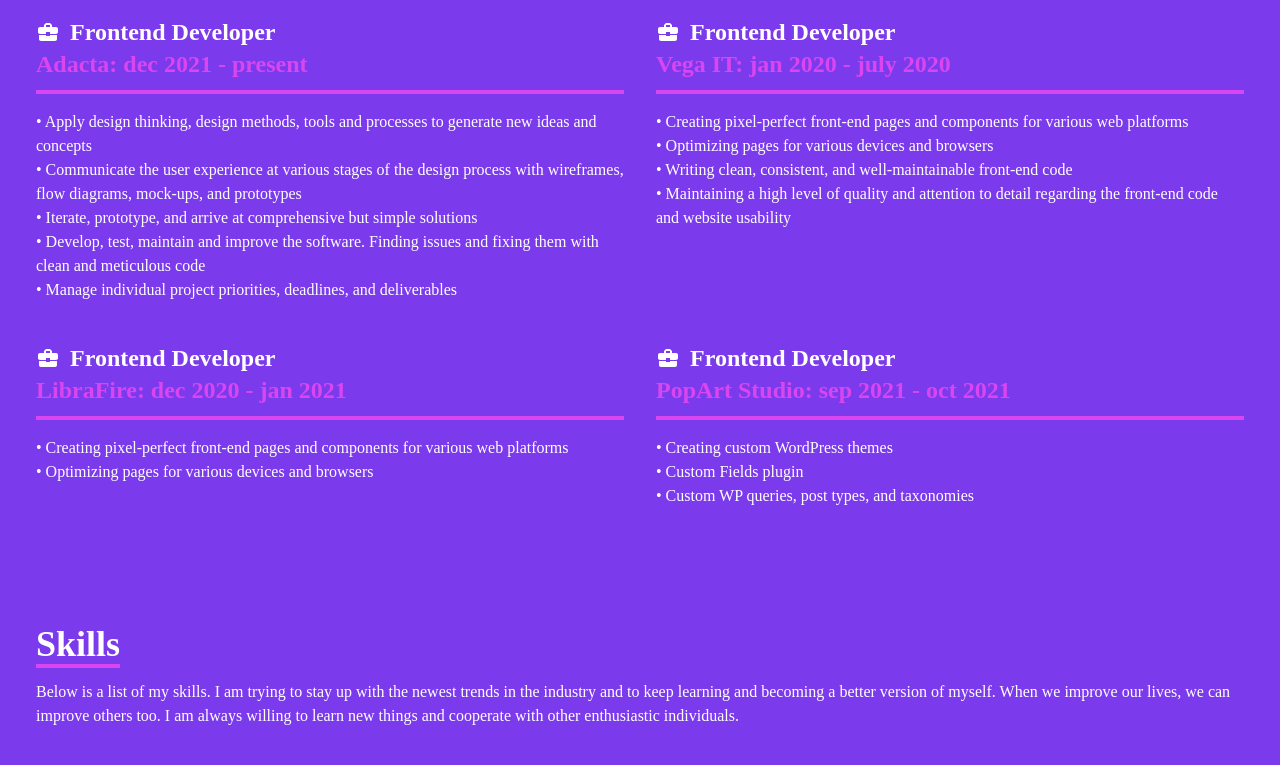
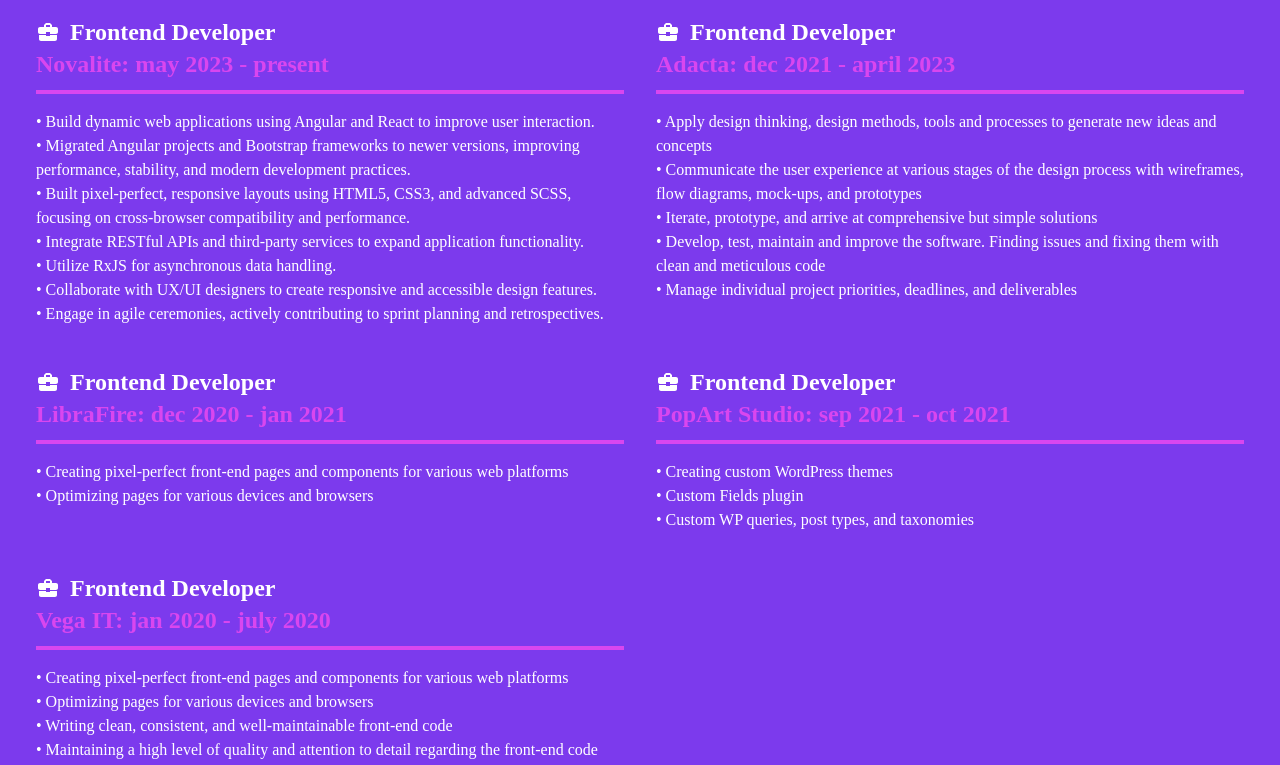
Before and after one commit to jovana-marceta/portfolio_2022, a React (Create React App) app: page / in a window 1280 px wide. Shown: the part 1140-1905 px from the top of the page. Built offline with nearby package versions, Linux system fonts and the light colour scheme.

Commit message:
Update experience and skills

```diff
--- a/src/components/Experience.jsx
+++ b/src/components/Experience.jsx
@@ -1,80 +1,133 @@
-import React from 'react'
-import {MdBusinessCenter} from 'react-icons/md'
+import React from "react";
+import { MdBusinessCenter } from "react-icons/md";
 
 const About = () => {
   return (
-    <div name='experience' className='w-full h-full py-[100px] bg-violet-600 text-white'>
+    <div
+      name='experience'
+      className='w-full h-full py-[100px] bg-violet-600 text-white'
+    >
       <div className='flex flex-col justify-center items-center w-full h-full'>
         <div className='max-w-[1240px] w-full px-4 grid grid-cols-2 gap-8'>
           <div className='sm:text-right pb-8 pl-4'>
-                    <p className='text-4xl font-bold inline border-b-4 border-fuchsia-500'>Experience</p>
+            <p className='text-4xl font-bold inline border-b-4 border-fuchsia-500'>
+              Experience
+            </p>
           </div>
-                <div>
-                </div>
+          <div></div>
         </div>
         <div className='max-w-[1240px] w-full px-4 grid sm:grid-cols-2 gap-8 px-4 mb-10'>
           <div className='sm:text-right text-4xl font-bold'>
             <p>You want a perfect website? I will create it for You ✨</p>
           </div>
           <div>
-                    <p>I wrote my first HTML and CSS piece of code during high school. I will never forget that fantastic feeling after building a simple page (and yeah, I too had felt like I hack NASA lmao 😄). The same year, I watched Mr. Robot and Silicon Valley that gave me a huge programming boost. I started learning and exploring the world of UI design and front-end development. I continue my journey at Higher Education Technical School of Professional Studies. The rest is history.</p>
+            <p>
+              I wrote my first HTML and CSS piece of code during high school. I
+              will never forget that fantastic feeling after building a simple
+              page (and yeah, I too had felt like I hack NASA lmao 😄). The same
+              year, I watched Mr. Robot and Silicon Valley that gave me a huge
+              programming boost. I started learning and exploring the world of
+              UI design and front-end development. I continue my journey at
+              Higher Education Technical School of Professional Studies. The
+              rest is history.
+            </p>
           </div>
         </div>
 
-            <div className='max-w-[1240px] w-full px-4 grid sm:grid-cols-2 gap-8  mb-10'>
+        <div className='max-w-[1240px] w-full px-4 grid sm:grid-cols-2 gap-8 mb-10'>
           <div>
             <div className='border-b-4 border-fuchsia-500 mb-4'>
-                        <h3 className='text-2xl font-bold flex items-center justify-start gap-x-[10px]'> <MdBusinessCenter className='inline'/> Frontend Developer</h3>
-                        <h4 className='text-2xl text-fuchsia-500 font-bold mb-[10px]'>Adacta: dec 2021 - present</h4>
+              <h3 className='text-2xl font-bold flex items-center justify-start gap-x-[10px]'>
+                {" "}
+                <MdBusinessCenter className='inline' /> Frontend Developer
+              </h3>
+              <h4 className='text-2xl text-fuchsia-500 font-bold mb-[10px]'>
+                Novalite: may 2023 - present
+              </h4>
             </div>
             <ul>
               <li className='px-0'>
-                        • Apply design thinking, design methods, tools and processes to generate new ideas and concepts
+                • Build dynamic web applications using Angular and React to
+                improve user interaction.
               </li>
               <li className='px-0'>
-                        • Communicate the user experience at various stages of the design process with wireframes, flow diagrams, mock-ups, and prototypes
+                • Migrated Angular projects and Bootstrap frameworks to newer
+                versions, improving performance, stability, and modern
+                development practices.
               </li>
               <li className='px-0'>
-                        • Iterate, prototype, and arrive at comprehensive but simple solutions
+                • Built pixel-perfect, responsive layouts using HTML5, CSS3, and
+                advanced SCSS, focusing on cross-browser compatibility and
+                performance.
               </li>
               <li className='px-0'>
-                        • Develop, test, maintain and improve the software. Finding issues and fixing them with clean and meticulous code
+                • Integrate RESTful APIs and third-party services to expand
+                application functionality.
               </li>
               <li className='px-0'>
-                        • Manage individual project priorities, deadlines, and deliverables
+                • Utilize RxJS for asynchronous data handling.
+              </li>
+              <li className='px-0'>
+                • Collaborate with UX/UI designers to create responsive and
+                accessible design features.
+              </li>
+              <li className='px-0'>
+                • Engage in agile ceremonies, actively contributing to sprint
+                planning and retrospectives.
               </li>
             </ul>
           </div>
           <div>
             <div className='border-b-4 border-fuchsia-500 mb-4'>
-                            <h3 className='text-2xl font-bold flex items-center justify-start gap-x-[10px]'> <MdBusinessCenter className='inline'/> Frontend Developer</h3>
-                            <h4 className='text-2xl text-fuchsia-500 font-bold mb-[10px]'>Vega IT: jan 2020 - july 2020</h4>
+              <h3 className='text-2xl font-bold flex items-center justify-start gap-x-[10px]'>
+                {" "}
+                <MdBusinessCenter className='inline' /> Frontend Developer
+              </h3>
+              <h4 className='text-2xl text-fuchsia-500 font-bold mb-[10px]'>
+                Adacta: dec 2021 - april 2023
+              </h4>
             </div>
             <ul>
               <li className='px-0'>
-                            • Creating pixel-perfect front-end pages and components for various web platforms
+                • Apply design thinking, design methods, tools and processes to
+                generate new ideas and concepts
               </li>
               <li className='px-0'>
-                            • Optimizing pages for various devices and browsers
+                • Communicate the user experience at various stages of the
+                design process with wireframes, flow diagrams, mock-ups, and
+                prototypes
               </li>
               <li className='px-0'>
-                            • Writing clean, consistent, and well-maintainable front-end code
+                • Iterate, prototype, and arrive at comprehensive but simple
+                solutions
               </li>
               <li className='px-0'>
-                            • Maintaining a high level of quality and attention to detail regarding the front-end code and website usability
+                • Develop, test, maintain and improve the software. Finding
+                issues and fixing them with clean and meticulous code
+              </li>
+              <li className='px-0'>
+                • Manage individual project priorities, deadlines, and
+                deliverables
               </li>
             </ul>
           </div>
         </div>
-            <div className='max-w-[1240px] w-full px-4 grid sm:grid-cols-2 gap-8 px-4'>
+        <div className='max-w-[1240px] w-full px-4 grid sm:grid-cols-2 gap-8 px-4 mb-10'>
           <div>
             <div className='border-b-4 border-fuchsia-500 mb-4'>
-                        <h3 className='text-2xl font-bold flex items-center justify-start gap-x-[10px]'> <MdBusinessCenter className='inline'/>Frontend Developer</h3>
-                        <h4 className='text-2xl text-fuchsia-500 font-bold mb-[10px]'>LibraFire: dec 2020 - jan 2021</h4>
+              <h3 className='text-2xl font-bold flex items-center justify-start gap-x-[10px]'>
+                {" "}
+                <MdBusinessCenter className='inline' />
+                Frontend Developer
+              </h3>
+              <h4 className='text-2xl text-fuchsia-500 font-bold mb-[10px]'>
+                LibraFire: dec 2020 - jan 2021
+              </h4>
             </div>
             <ul>
               <li className='px-0'>
-                        • Creating pixel-perfect front-end pages and components for various web platforms
+                • Creating pixel-perfect front-end pages and components for
+                various web platforms
               </li>
               <li className='px-0'>
                 • Optimizing pages for various devices and browsers
@@ -83,27 +136,59 @@
           </div>
           <div>
             <div className='border-b-4 border-fuchsia-500 mb-4'>
-                            <h3 className='text-2xl font-bold flex items-center justify-start gap-x-[10px]'> <MdBusinessCenter className='inline'/> Frontend Developer</h3>
-                            <h4 className='text-2xl text-fuchsia-500 font-bold mb-[10px]'>PopArt Studio: sep 2021 - oct 2021</h4>
+              <h3 className='text-2xl font-bold flex items-center justify-start gap-x-[10px]'>
+                {" "}
+                <MdBusinessCenter className='inline' /> Frontend Developer
+              </h3>
+              <h4 className='text-2xl text-fuchsia-500 font-bold mb-[10px]'>
+                PopArt Studio: sep 2021 - oct 2021
+              </h4>
             </div>
             <ul>
-                            <li className='px-0'>
-                            • Creating custom WordPress themes
-                            </li>
-                            <li className='px-0'>
-                            • Custom Fields plugin
-                            </li>
+              <li className='px-0'>• Creating custom WordPress themes</li>
+              <li className='px-0'>• Custom Fields plugin</li>
               <li className='px-0'>
                 • Custom WP queries, post types, and taxonomies
               </li>
             </ul>
           </div>
         </div>
+
+        <div className='max-w-[1240px] w-full px-4 grid sm:grid-cols-2 gap-8 px-4'>
+          <div>
+            <div className='border-b-4 border-fuchsia-500 mb-4'>
+              <h3 className='text-2xl font-bold flex items-center justify-start gap-x-[10px]'>
+                {" "}
+                <MdBusinessCenter className='inline' /> Frontend Developer
+              </h3>
+              <h4 className='text-2xl text-fuchsia-500 font-bold mb-[10px]'>
+                Vega IT: jan 2020 - july 2020
+              </h4>
+            </div>
+            <ul>
+              <li className='px-0'>
+                • Creating pixel-perfect front-end pages and components for
+                various web platforms
+              </li>
+              <li className='px-0'>
+                • Optimizing pages for various devices and browsers
+              </li>
+              <li className='px-0'>
+                • Writing clean, consistent, and well-maintainable front-end
+                code
+              </li>
+              <li className='px-0'>
+                • Maintaining a high level of quality and attention to detail
+                regarding the front-end code and website usability
+              </li>
+            </ul>
           </div>
         </div>
-  )
-}
+      </div>
+    </div>
+  );
+};
 
-export default About
+export default About;
 
 // bg-gradient-to-b from-violet-600 to-fuchsia-600
```
Also changed, not shown: src/components/Skills.jsx (+40 -24 lines), src/assets/angular.png (added). Lines whose indentation alone changed are shown as unchanged.
